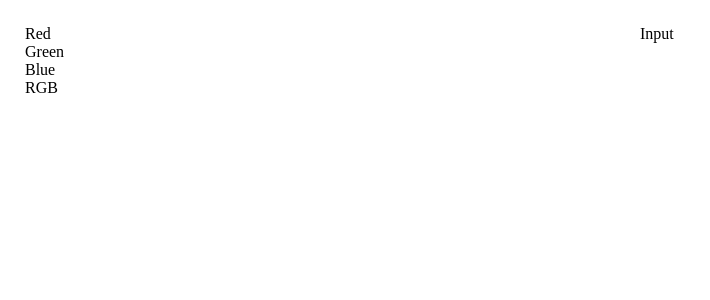
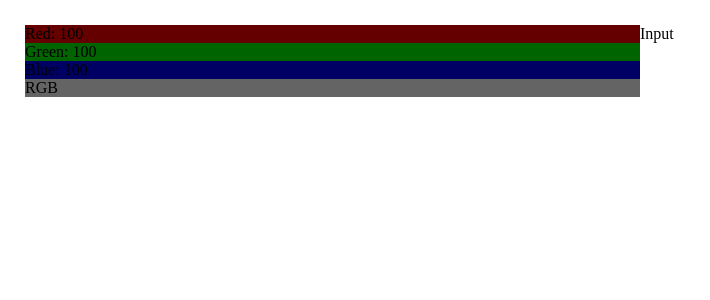
Before and after one commit to zkevinbai/Chameleon, a React (Create React App) app: page / in a window 1280 px wide. Shown: the top 300 px of the page, without its empty margins (0-710 px from the left). Built offline with nearby package versions, Linux system fonts and the light colour scheme.

Commit message:
Add listeners for state change to colors

```diff
--- a/src/App.js
+++ b/src/App.js
@@ -2,23 +2,45 @@ import React from 'react';
 import './App.css';
 
 export default class App extends React.Component {
+
+  constructor(props) {
+    super(props);
+    this.state = {
+      colorR: "100",
+      colorG: "100",
+      colorB: "100",
+    }
+  }
+
   render() {
     return (
       <div className="app">
         <div className="colors">
           <div className="color-components">
-            <div className="color-r">
-              Red
+            <div
+              className="color-r"
+              style={{ 'background-color': `rgb(${this.state.colorR}, 0, 0)` }}
+            >
+              Red: {this.state.colorR}
             </div>
-            <div className="color-g">
-              Green
+            <div
+              className="color-g"
+              style={{ 'background-color': `rgb(0, ${this.state.colorG}, 0)` }}
+            >
+              Green: {this.state.colorG}
             </div>
-            <div className="color-b">
-              Blue
+            <div
+              className="color-b"
+              style={{ 'background-color': `rgb(0, 0, ${this.state.colorB})` }}
+            >
+              Blue: {this.state.colorB}
             </div>
           </div>
 
-          <div className="color-rgb">
+          <div
+            className="color-rgbb"
+            style={{ 'background-color': `rgb(${this.state.colorR}, ${this.state.colorG}, ${this.state.colorB})` }}
+          >
             RGB
           </div>
         </div>
```
